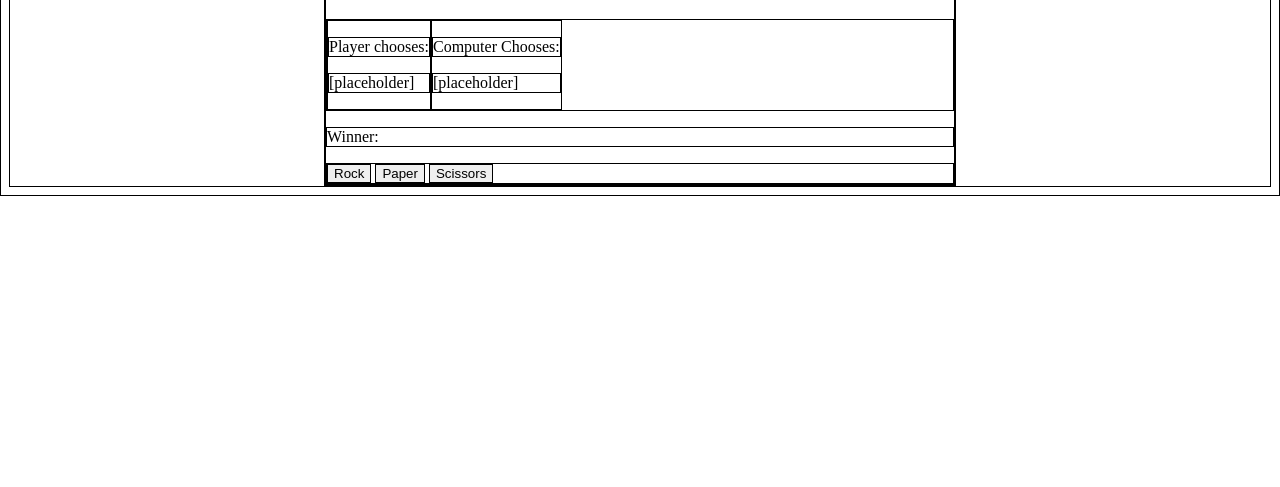
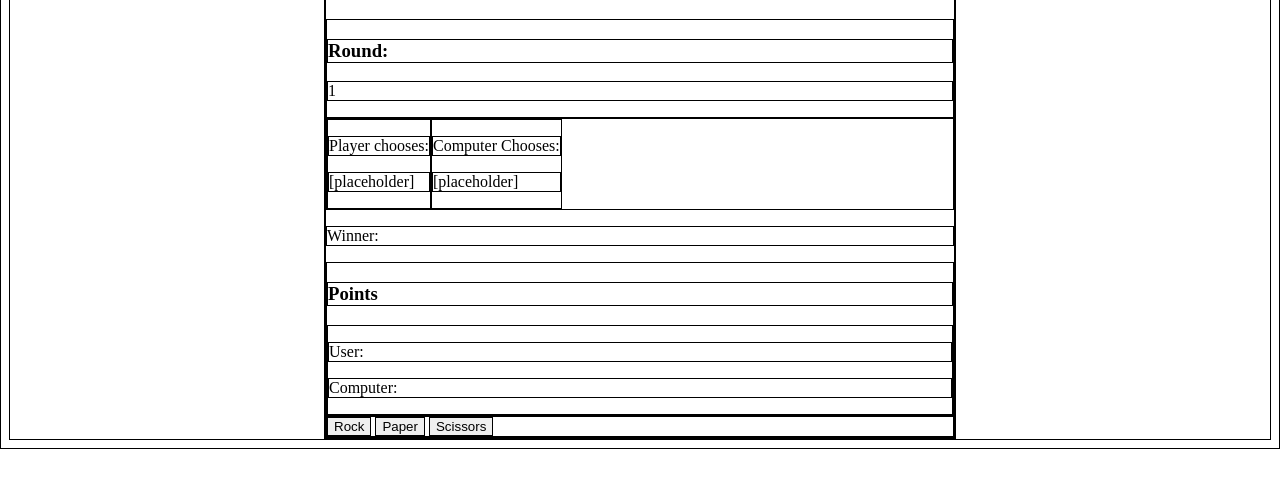
Before and after one commit to Justin-K-Ellis/rock-paper-scissors, a plain HTML site: page index.html in a window 1280 px wide. Shown: the part 75-562 px from the top of the page. Drawn offline with Linux system fonts and the light colour scheme.

Commit message:
Update HTML structure to accomidate additional funcs.

```diff
--- a/index.html
+++ b/index.html
@@ -11,6 +11,10 @@
     <div id="outer-container">
         <div id="container">
             <h1>Play Rock-Paper-Scissors</h1>
+            <div id="round-container">
+                <h3>Round:</h3>
+                <p id="round-display">1</p>
+            </div>
             <div id="choice-info">
                 <div id="player-info">
                     <p>Player chooses:</p>
@@ -22,6 +26,13 @@
                 </div>
             </div>
             <p id="winner-info">Winner: </p>
+            <div id="points-display">
+                <h3>Points</h3>
+                <div id="inner-points-display">
+                    <p id="user-points">User: </p>
+                    <p id="computer-points">Computer: </p>
+                </div>
+            </div>
             <div id="buttons">
                 <button id="rock">Rock</button>
                 <button id="paper">Paper</button>
```
